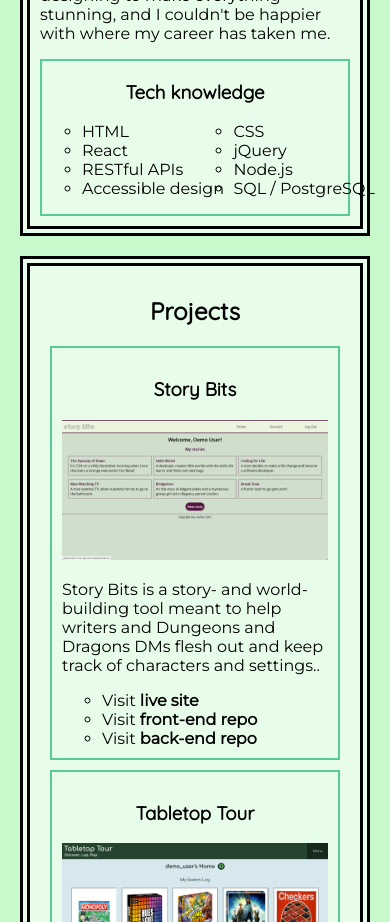
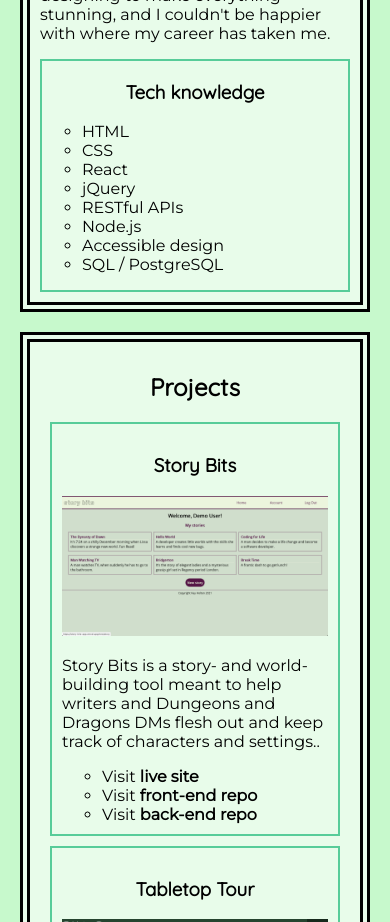
Before and after one commit to kayleidoscope/kay-holten-final-portfolio, a React (Create React App) app: page / in a window 390 px wide. Shown: the part 940-1862 px from the top of the page. Built offline with nearby package versions, Linux system fonts and the light colour scheme.

Commit message:
prevents text from running off page on mobile

```diff
--- a/src/AboutMe/AboutMe.css
+++ b/src/AboutMe/AboutMe.css
@@ -11,7 +11,6 @@
 
 #about-me .skills {
     display: grid;
-    grid-template-columns: 1fr 1fr;
     list-style-type: circle;
     margin: 16px auto;
     width: 99%;
@@ -27,12 +26,6 @@
     display: block;
 }
 
-@media all and (min-width: 600px) {
-    #about-me .skills {
-        grid-template-columns: 1fr;
-    }
-}
-
 @media all and (min-width: 1400px) {
     #about-me .skills {
         grid-template-columns: 1fr 1fr;
```
